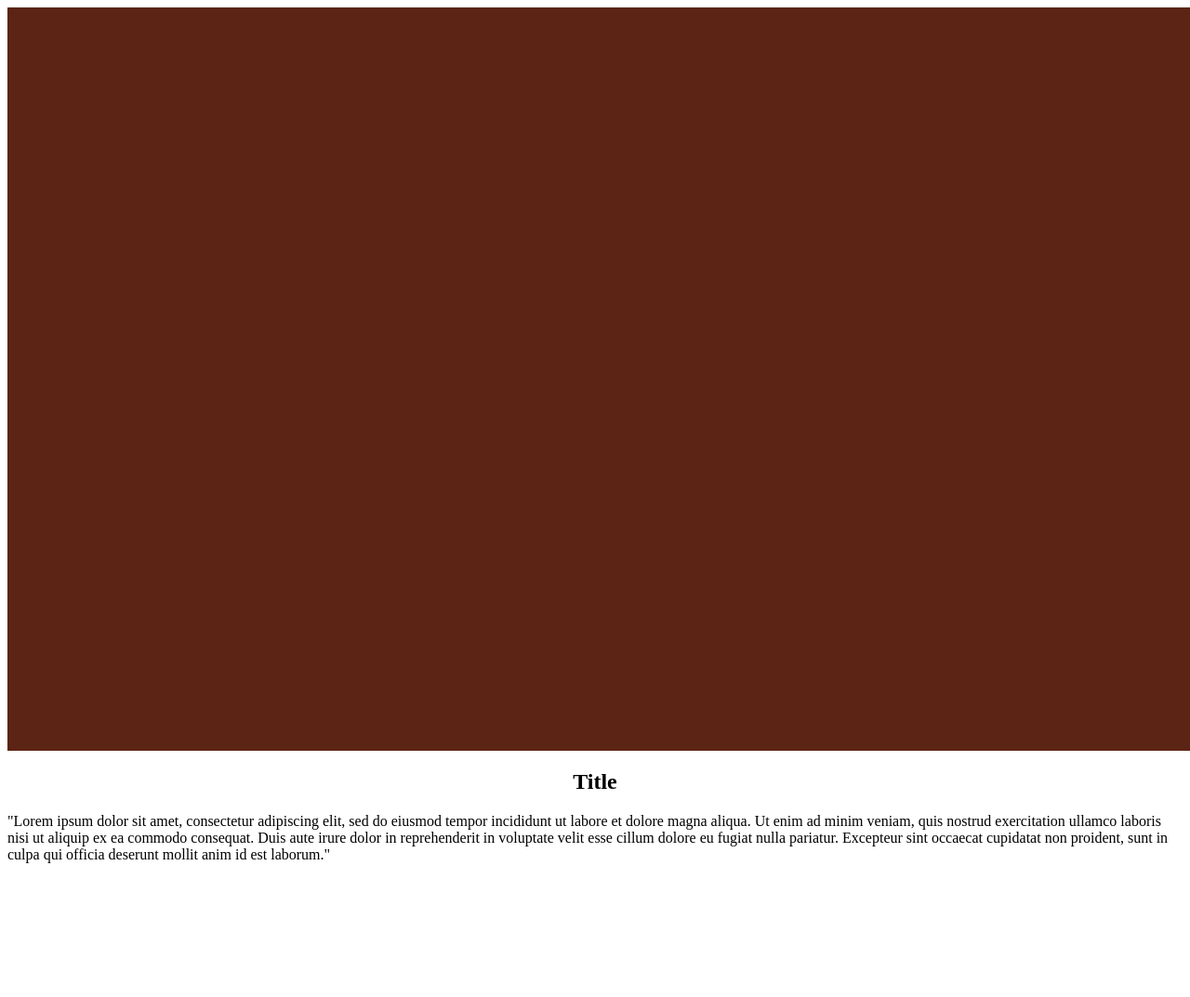
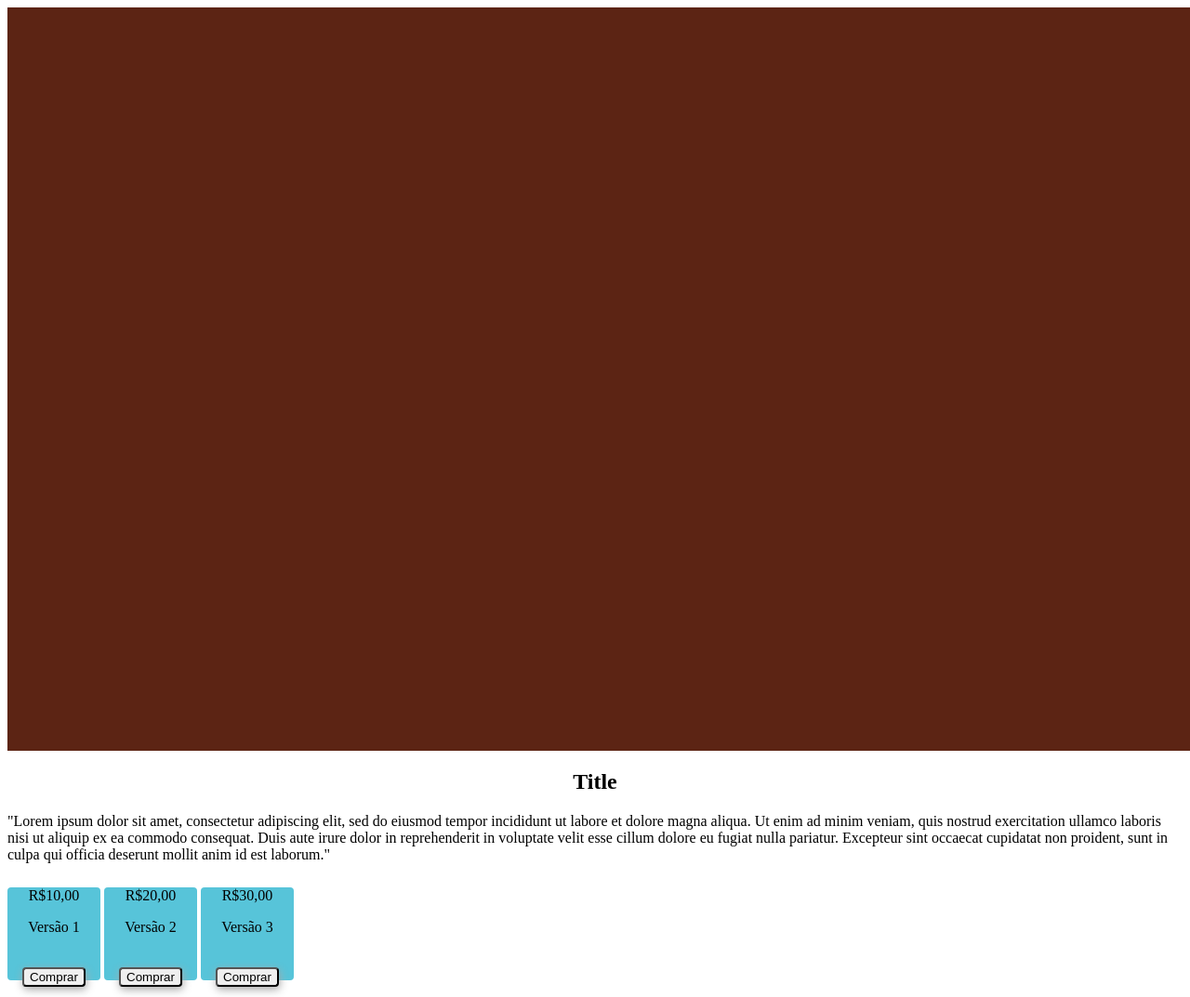
Before and after one commit to marcovillelajr/atividade-landing-page, a plain HTML site: page index.html in a window 1280 px wide. Shown: the whole page at 93% size. Before the commit the page ends 945 px from the top, so only its background shows below. Drawn offline with Linux system fonts and the light colour scheme.

Commit message:
Continuacao

```diff
--- a/css/landing-page.css
+++ b/css/landing-page.css
@@ -7,6 +7,23 @@
 h2{
 	text-align: center;
 }
+
 article {
 	margin: 10px auto;
 }
+
+.box {
+	width: 100px;
+	height: 100px;
+	background: #57C4D9;
+	display: inline-block;
+	border-radius: 4px;
+	text-align: center;
+	margin: 10px auto;
+}
+
+.box button {
+	align-items: center;
+	border-radius: 4px;
+	box-shadow: 1px 3px 10px rgba(169,169,169,1);
+}
--- a/index.html
+++ b/index.html
@@ -15,5 +15,23 @@
 			<p>"Lorem ipsum dolor sit amet, consectetur adipiscing elit, sed do eiusmod tempor incididunt ut labore et dolore magna aliqua. Ut enim ad minim veniam, quis nostrud exercitation ullamco laboris nisi ut aliquip ex ea commodo consequat. Duis aute irure dolor in reprehenderit in voluptate velit esse cillum dolore eu fugiat nulla pariatur. Excepteur sint occaecat cupidatat non proident, sunt in culpa qui officia deserunt mollit anim id est laborum."</p>
 		</article>
 	</section>
+
+	<section>
+		<div class="box">
+			R$10,00
+			<p>Versão 1</p><br>
+			<button>Comprar</button>
+		</div>
+		<div class="box">
+			R$20,00
+			<p>Versão 2</p><br>
+			<button>Comprar</button>
+		</div>
+		<div class="box">
+			R$30,00
+			<p>Versão 3</p><br>
+			<button>Comprar</button>
+		</div>
+	</section>
 </body>
 </html>
```
